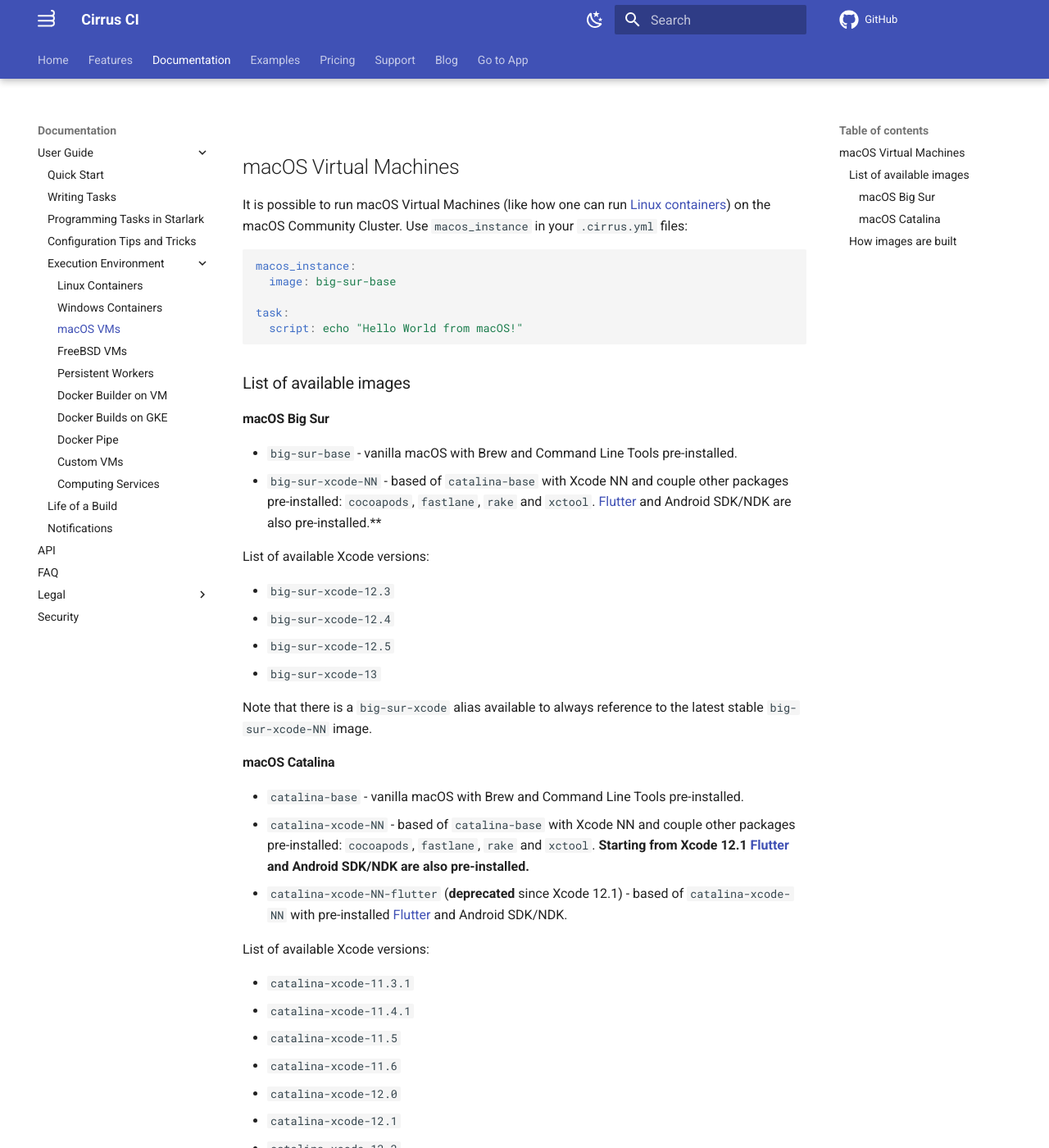
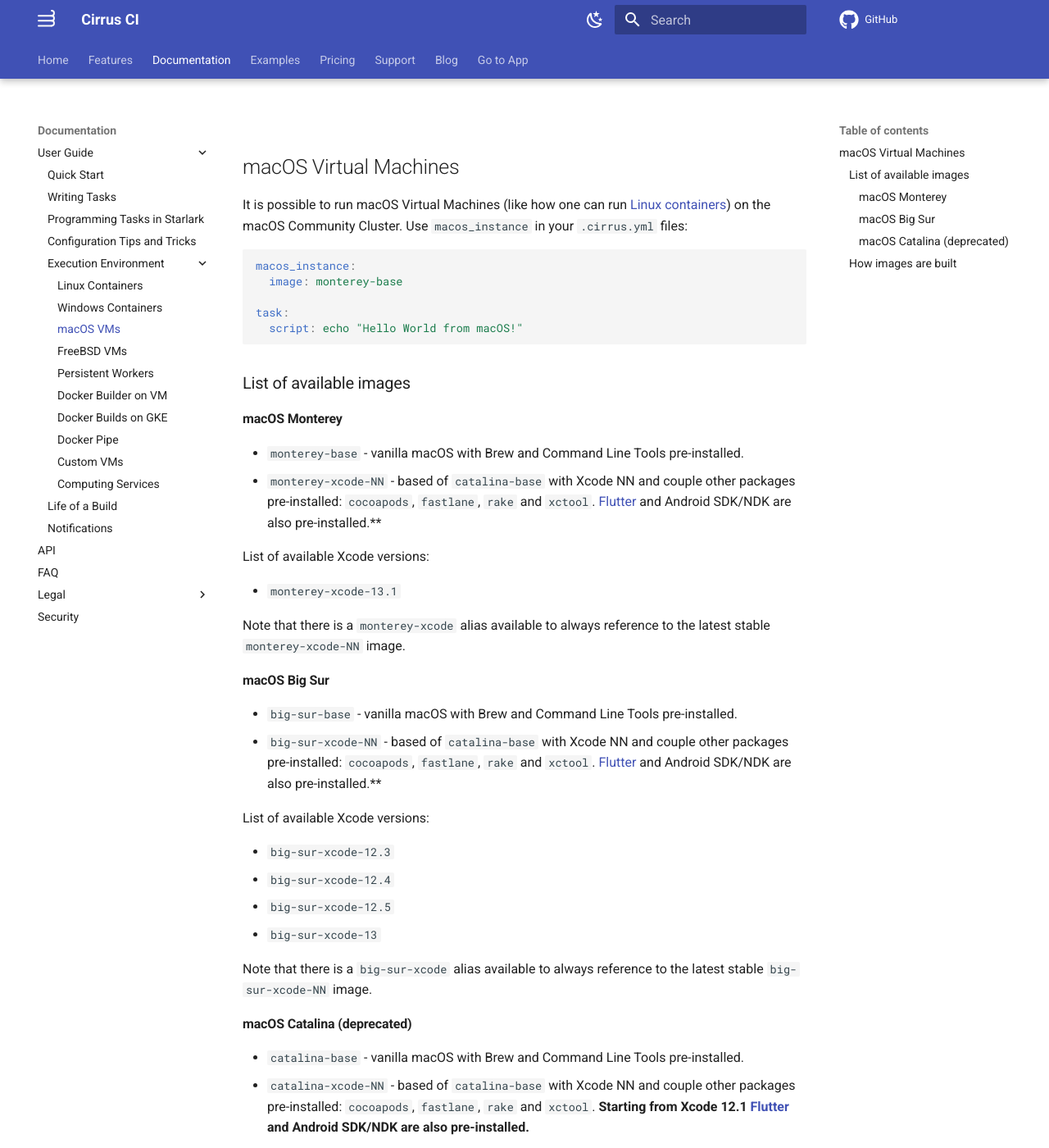
Before and after one commit to cirruslabs/cirrus-ci-docs, an MkDocs documentation site: the page built from docs/guide/macOS.md, in a window 1280 px wide and 1400 px high. Shown: the whole window at 82% size. Built offline with MkDocs 1.6.1 and Material for MkDocs 9.7.7, drawn with Linux system fonts in a browser that asks for light colours; comment, search, counter and statistics services are not loaded.

Commit message:
Document macOS Monterey Support
And deprecate Catalina

````diff
--- a/docs/guide/macOS.md
+++ b/docs/guide/macOS.md
@@ -5,13 +5,25 @@ Use `macos_instance` in your `.cirrus.yml` files:
 
 ```yaml
 macos_instance:
-  image: big-sur-base
+  image: monterey-base
 
 task:
   script: echo "Hello World from macOS!"
 ```
 
 ### List of available images
+
+#### macOS Monterey
+
+* `monterey-base` - vanilla macOS with Brew and Command Line Tools pre-installed.
+* `monterey-xcode-NN` - based of `catalina-base` with Xcode NN and couple other packages pre-installed:
+  `cocoapods`, `fastlane`, `rake` and `xctool`. [Flutter](https://flutter.dev/) and Android SDK/NDK are also pre-installed.**
+
+List of available Xcode versions:
+
+* `monterey-xcode-13.1`
+
+Note that there is a `monterey-xcode` alias available to always reference to the latest stable `monterey-xcode-NN` image.
 
 #### macOS Big Sur
 
@@ -28,7 +40,7 @@ List of available Xcode versions:
 
 Note that there is a `big-sur-xcode` alias available to always reference to the latest stable `big-sur-xcode-NN` image.
 
-#### macOS Catalina
+#### macOS Catalina (deprecated)
 
 * `catalina-base` - vanilla macOS with Brew and Command Line Tools pre-installed.
 * `catalina-xcode-NN` - based of `catalina-base` with Xcode NN and couple other packages pre-installed:
````
